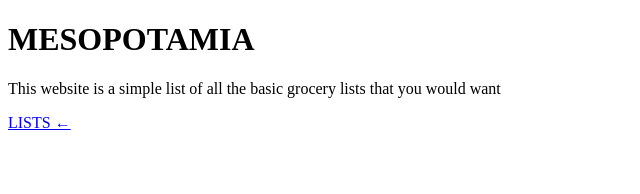
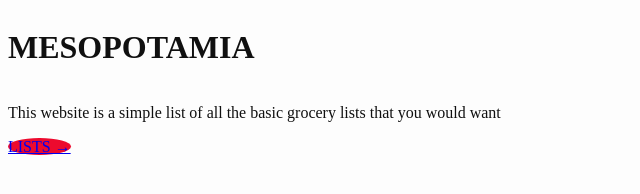
Before and after one commit to mithibe/Mesopotamia, a plain HTML site: page index.html in a window 1280 px wide. Shown: the whole page, without its empty margins (0-640 px from the left). Drawn offline with Linux system fonts and the light colour scheme.

Commit message:
Update index.html

```diff
--- a/index.html
+++ b/index.html
@@ -4,6 +4,7 @@
     <meta charset="UTF-8">
     <meta name="viewport" content="width=device-width, initial-scale=1.0">
     <title>Mesopotamia</title>
+    <link rel="stylesheet" href="./base.css">
 </head>
 <body>
     <main>
@@ -12,7 +13,7 @@
         <P>This website is a simple list of all the basic grocery lists that you would want</P>
 
         <a href="./lists.html">
-            <span class="button">LISTS &LeftArrow;</span>
+            <span class="button">LISTS &rightarrow;</span>
         </a>
     </main>
 </body>
```
